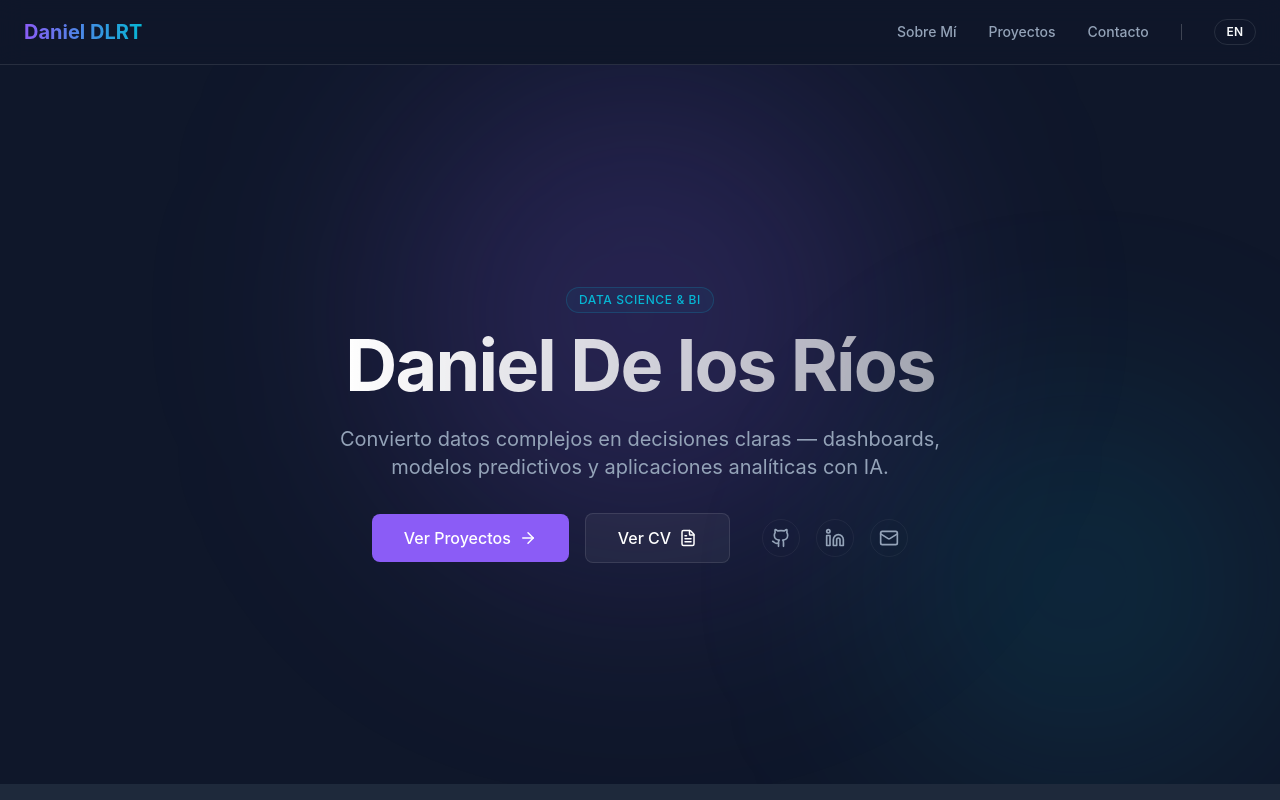
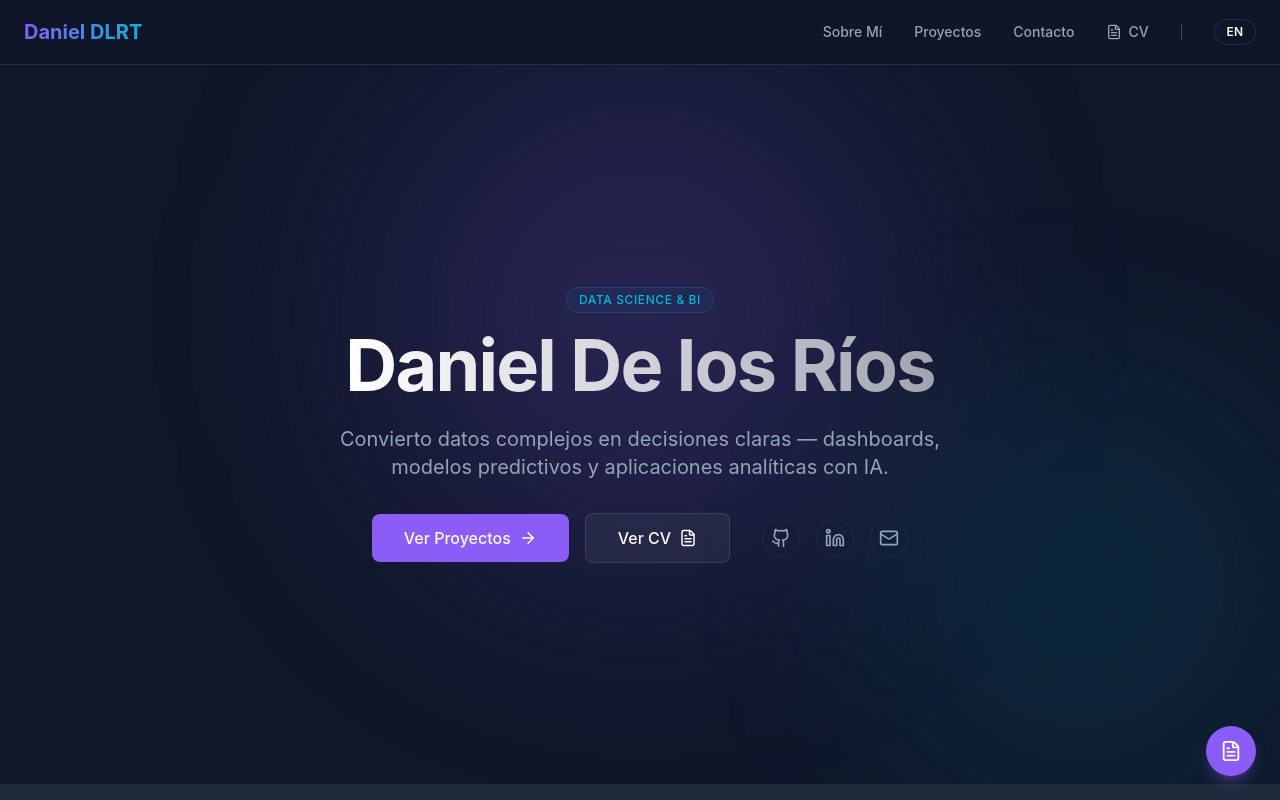
Before and after one commit to Dandlrt09/Portafolio_Personal, a React (Vite) app: page / in a window 1280 px wide. Shown: the top 800 px of the page. Built offline with nearby package versions, Linux system fonts and the light colour scheme.

Commit message:
feat: add Contact section with CTA and CV download buttons
- New Contact.jsx section above footer with email CTA, social links, and CV download
- CV download button added to Header desktop nav + mobile menu
- Floating FAB for quick CV access
- Moved #contact anchor to new section

```diff
--- a/src/App.jsx
+++ b/src/App.jsx
@@ -4,6 +4,7 @@ import Layout from './components/layout/Layout';
 import Hero from './components/Hero';
 import Skills from './components/Skills';
 import ProjectGrid from './components/ProjectGrid';
+import Contact from './components/Contact';
 
 function App() {
   return (
@@ -12,6 +13,7 @@ function App() {
         <Hero />
         <Skills />
         <ProjectGrid />
+        <Contact />
       </Layout>
     </LanguageProvider>
   );
--- /dev/null
+++ b/src/components/Contact.jsx
@@ -0,0 +1,94 @@
+import React from 'react';
+import { useLanguage } from '../context/LanguageContext';
+import { Mail, Github, Linkedin, FileText, ArrowRight } from 'lucide-react';
+import { motion } from 'framer-motion';
+
+const Contact = () => {
+    const { t } = useLanguage();
+    const cvUrl = "https://drive.google.com/file/d/18K0VyqUcnGKAGnFtOs223WszclZnH9YB/view?usp=sharing";
+
+    return (
+        <section id="contact" className="py-20 bg-gradient-to-t from-surface/50 to-background">
+            <div className="max-w-3xl mx-auto px-6 text-center">
+
+                <motion.h2
+                    initial={{ opacity: 0, y: 20 }}
+                    whileInView={{ opacity: 1, y: 0 }}
+                    viewport={{ once: true }}
+                    className="text-3xl md:text-4xl font-bold mb-4"
+                >
+                    <span className="bg-gradient-to-r from-primary to-secondary bg-clip-text text-transparent">
+                        {t.contact.title}
+                    </span>
+                </motion.h2>
+
+                <motion.p
+                    initial={{ opacity: 0, y: 20 }}
+                    whileInView={{ opacity: 1, y: 0 }}
+                    viewport={{ once: true }}
+                    transition={{ delay: 0.1 }}
+                    className="text-text-muted text-lg mb-10 max-w-xl mx-auto leading-relaxed"
+                >
+                    {t.contact.description}
+                </motion.p>
+
+                <motion.div
+                    initial={{ opacity: 0, y: 20 }}
+                    whileInView={{ opacity: 1, y: 0 }}
+                    viewport={{ once: true }}
+                    transition={{ delay: 0.2 }}
+                    className="flex flex-col items-center gap-6"
+                >
+                    {/* Main CTA — Email */}
+                    <a
+                        href={`mailto:${t.contact.email}`}
+                        className="group inline-flex items-center gap-3 px-8 py-4 bg-primary hover:bg-primary/90 text-white rounded-xl font-medium transition-all text-lg shadow-lg shadow-primary/25 hover:shadow-primary/40 hover:-translate-y-0.5"
+                    >
+                        <Mail size={22} />
+                        {t.contact.cta}
+                        <ArrowRight size={18} className="transition-transform group-hover:translate-x-1" />
+                    </a>
+
+                    {/* Email text */}
+                    <p className="text-text-muted text-sm -mt-2">
+                        {t.contact.email}
+                    </p>
+
+                    {/* Social + CV row */}
+                    <div className="flex items-center gap-4 mt-4">
+                        <a
+                            href="https://github.com/Dandlrt09"
+                            target="_blank"
+                            rel="noopener noreferrer"
+                            className="p-3 text-text-muted hover:text-primary hover:bg-white/5 rounded-full transition-all border border-white/5"
+                            aria-label="GitHub"
+                        >
+                            <Github size={22} />
+                        </a>
+                        <a
+                            href="https://www.linkedin.com/in/danieldlrt09"
+                            target="_blank"
+                            rel="noopener noreferrer"
+                            className="p-3 text-text-muted hover:text-primary hover:bg-white/5 rounded-full transition-all border border-white/5"
+                            aria-label="LinkedIn"
+                        >
+                            <Linkedin size={22} />
+                        </a>
+                        <a
+                            href={cvUrl}
+                            target="_blank"
+                            rel="noopener noreferrer"
+                            className="p-3 text-text-muted hover:text-secondary hover:bg-white/5 rounded-full transition-all border border-white/5"
+                            aria-label={t.contact.cv}
+                            title={t.contact.cv}
+                        >
+                            <FileText size={22} />
+                        </a>
+                    </div>
+                </motion.div>
+            </div>
+        </section>
+    );
+};
+
+export default Contact;
--- /dev/null
+++ b/src/components/FloatingCvButton.jsx
@@ -0,0 +1,28 @@
+import React from 'react';
+import { FileText } from 'lucide-react';
+import { motion } from 'framer-motion';
+import { useLanguage } from '../context/LanguageContext';
+
+const FloatingCvButton = () => {
+    const { t } = useLanguage();
+    const cvUrl = "https://drive.google.com/file/d/18K0VyqUcnGKAGnFtOs223WszclZnH9YB/view?usp=sharing";
+
+    return (
+        <motion.a
+            href={cvUrl}
+            target="_blank"
+            rel="noopener noreferrer"
+            initial={{ opacity: 0, scale: 0 }}
+            animate={{ opacity: 1, scale: 1 }}
+            transition={{ delay: 1.5, type: 'spring', stiffness: 260, damping: 20 }}
+            whileHover={{ scale: 1.1 }}
+            whileTap={{ scale: 0.9 }}
+            className="fixed bottom-6 right-6 z-40 p-3.5 bg-primary hover:bg-primary/90 text-white rounded-full shadow-lg shadow-primary/30 hover:shadow-primary/50 transition-shadow"
+            title={t.contact.cv}
+        >
+            <FileText size={22} />
+        </motion.a>
+    );
+};
+
+export default FloatingCvButton;
--- a/src/components/layout/Footer.jsx
+++ b/src/components/layout/Footer.jsx
@@ -7,7 +7,7 @@ const Footer = () => {
     const year = new Date().getFullYear();
 
     return (
-        <footer id="contact" className="bg-surface py-12 border-t border-white/5 mt-auto">
+        <footer className="bg-surface py-12 border-t border-white/5 mt-auto">
             <div className="max-w-7xl mx-auto px-6 flex flex-col items-center">
 
                 <h3 className="text-2xl font-bold mb-6 text-primary">{t.nav.contact}</h3>
--- a/src/components/layout/Header.jsx
+++ b/src/components/layout/Header.jsx
@@ -1,11 +1,13 @@
 import React, { useState } from 'react';
 import { useLanguage } from '../../context/LanguageContext';
-import { Menu, X, Github, Linkedin, Mail } from 'lucide-react';
+import { Menu, X, FileText } from 'lucide-react';
 import { motion, AnimatePresence } from 'framer-motion';
 
 const Header = () => {
     const { t, language, toggleLanguage } = useLanguage();
     const [isMenuOpen, setIsMenuOpen] = useState(false);
+
+    const cvUrl = "https://drive.google.com/file/d/18K0VyqUcnGKAGnFtOs223WszclZnH9YB/view?usp=sharing";
 
     const navLinks = [
         { name: t.nav.about, href: "#about" },
@@ -32,6 +34,17 @@ const Header = () => {
                             {link.name}
                         </a>
                     ))}
+
+                    <a
+                        href={cvUrl}
+                        target="_blank"
+                        rel="noopener noreferrer"
+                        className="flex items-center gap-1.5 text-sm font-medium text-text-muted hover:text-secondary transition-colors"
+                        title={t.nav.cv}
+                    >
+                        <FileText size={16} />
+                        {t.nav.cv}
+                    </a>
 
                     <div className="h-4 w-[1px] bg-white/20"></div>
 
@@ -72,6 +85,16 @@ const Header = () => {
                                     {link.name}
                                 </a>
                             ))}
+                            <a
+                                href={cvUrl}
+                                target="_blank"
+                                rel="noopener noreferrer"
+                                className="flex items-center gap-2 text-base font-medium text-text-muted hover:text-secondary"
+                                onClick={() => setIsMenuOpen(false)}
+                            >
+                                <FileText size={18} />
+                                {t.nav.cv}
+                            </a>
                             <hr className="border-white/10" />
                             <button
                                 onClick={() => {
--- a/src/components/layout/Layout.jsx
+++ b/src/components/layout/Layout.jsx
@@ -1,6 +1,7 @@
 import React from 'react';
 import Header from './Header';
 import Footer from './Footer';
+import FloatingCvButton from '../FloatingCvButton';
 
 const Layout = ({ children }) => {
     return (
@@ -10,6 +11,7 @@ const Layout = ({ children }) => {
                 {children}
             </main>
             <Footer />
+            <FloatingCvButton />
         </div>
     );
 };
--- a/src/context/LanguageContext.jsx
+++ b/src/context/LanguageContext.jsx
@@ -15,6 +15,7 @@ const translations = {
             projects: "Proyectos",
             about: "Sobre Mí",
             contact: "Contacto",
+            cv: "CV",
         },
         projects: {
             title: "Mis Proyectos",
@@ -38,6 +39,13 @@ const translations = {
             bi: "Power BI & Storytelling visual — dashboards que responden preguntas, no solo muestran números",
             storytelling: "Comunicación multicanal — vengo del diseño y la animación, sé cómo hacer que un dato se recuerde"
         },
+        contact: {
+            title: "Contacto",
+            description: "¿Tienes un proyecto en mente o simplemente quieres conectar?",
+            cta: "Enviar Correo",
+            email: "danieldelosriost@gmail.com",
+            cv: "Descargar CV"
+        },
         footer: {
             rights: "Todos los derechos reservados."
         }
@@ -54,6 +62,7 @@ const translations = {
             projects: "Projects",
             about: "About Me",
             contact: "Contact",
+            cv: "CV",
         },
         projects: {
             title: "My Projects",
@@ -76,6 +85,13 @@ const translations = {
             ml: "Applied ML — classification, prediction, and pipelines with PyCaret",
             bi: "Power BI & Visual Storytelling — dashboards that answer questions, not just show numbers",
             storytelling: "Multichannel communication — from design and animation, I know how to make data stick"
+        },
+        contact: {
+            title: "Get in Touch",
+            description: "Have a project in mind or just want to connect?",
+            cta: "Send an Email",
+            email: "danieldelosriost@gmail.com",
+            cv: "Download CV"
         },
         footer: {
             rights: "All rights reserved."
```
